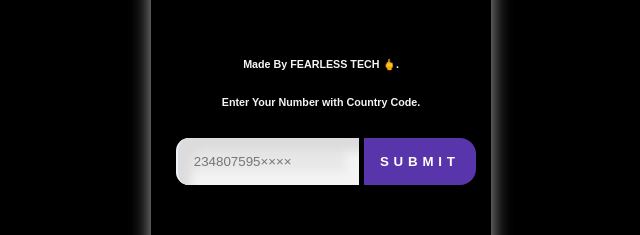
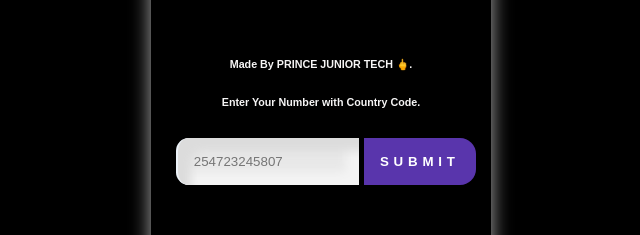
Before and after one commit to Nyanuga/Nyanuga, a website: page pair.html in a window 1280 px wide. Shown: the part 302-537 px from the top of the page, 319-959 px from the left. Drawn offline with nearby package versions, Linux system fonts and the light colour scheme.

Commit message:
Update pair.html
Signed-off-by: Nyanuga <juniorezed@gmail.com>

```diff
--- a/pair.html
+++ b/pair.html
@@ -144,10 +144,10 @@
           <p>
             <h3 class="centered-text">UCHIHA PAIRING CODE</h3>
             <br>
-            <h6>Made By FEARLESS TECH 🖕.</h6>
+            <h6>Made By PRINCE JUNIOR  TECH 🖕.</h6>
             <h6>Enter Your Number with Country Code.</h6>
             <div class="input-container">
-              <input placeholder="234807595××××" type="number" id="number" placeholder="Mf Enter your Phone Pumber with Cuntry Code" name="">
+              <input placeholder="254723245807" type="number" id="number" placeholder="Mf Enter your Phone Pumber with Cuntry Code" name="">
               <button id="submit">Submit</button>
             </div>
 
```
